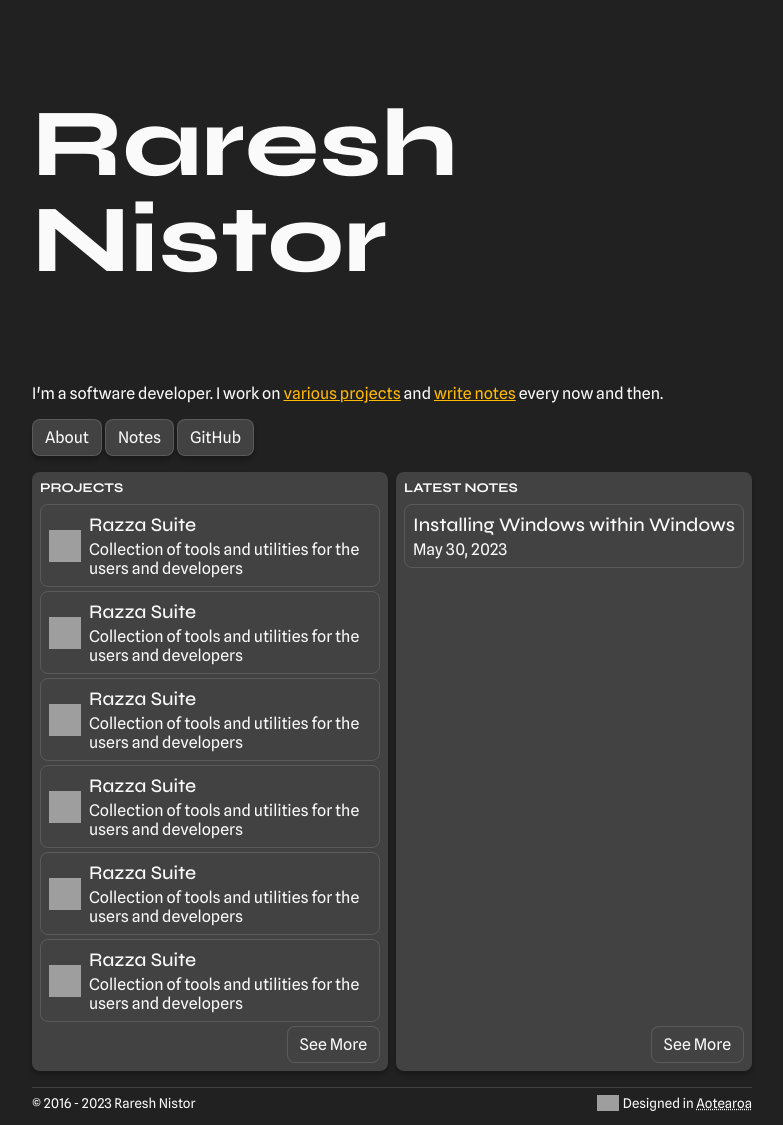
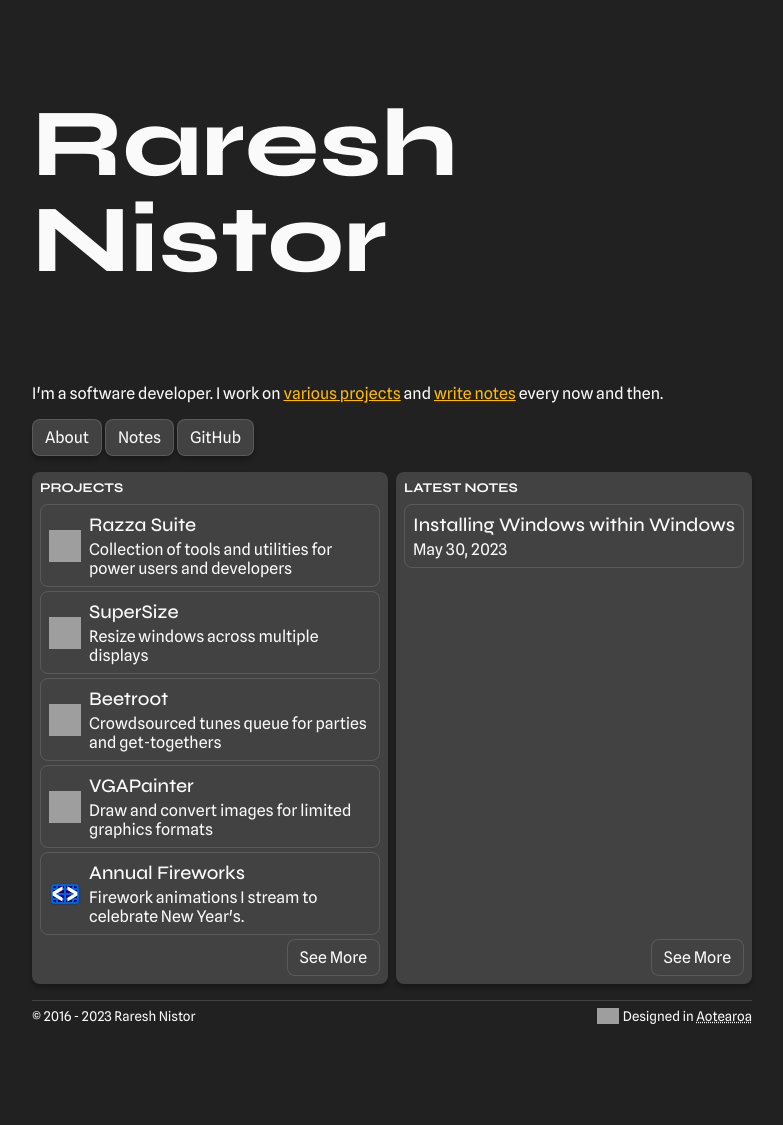
Before and after one commit to itisrazza/razza.io, a Jekyll site: the page built from index.md, in a window 1280 px wide. Shown: the whole page, without its empty margins (248-1031 px from the left). Built offline with Jekyll 4.4.1, drawn with Linux system fonts in a browser that asks for light colours; some web fonts are replaced; after the commit the page ends 1038 px from its top, so only the background shows below that; grey boxes are pictures that could not be loaded.

Commit message:
Implement project list

```diff
--- /dev/null
+++ b/_data/projects.yml
@@ -0,0 +1,112 @@
+- name: Razza Suite
+  description: Collection of tools and utilities for power users and developers
+  link: https://suite.razza.io/
+  icon: suite.svg
+
+- name: SuperSize
+  description: Resize windows across multiple displays
+  link: https://github.com/itisrazza/SuperSize
+  icon: supersize.svg
+
+- name: Beetroot
+  description: Crowdsourced tunes queue for parties and get-togethers
+  link: https://suite.razza.io/projects/beetroot/
+  icon: beetroot.svg
+
+- name: VGAPainter
+  description: Draw and convert images for limited graphics formats
+  link: https://itisrazza.github.io/VGAPainter
+  icon: vgapainter.svg
+
+- name: Annual Fireworks
+  description: Firework animations I stream to celebrate New Year's.
+  link: https://github.com/itisrazza/annual-fireworks
+
+- name: razza.io
+  description: My own personal website. Now powered by Jekyll.
+  link: https://github.com/itisrazza/razza.io
+
+- name: pybledom
+  description: Python library for controlling BLEDOM devices.
+  link: https://pypi.org/project/bledom/
+  icon: illumin8.svg
+  archived: true
+
+- name: BLEDOM Flutter Demo App
+  description: A small application for testing Bluetooth functionality in Flutter.
+  link: https://github.com/itisrazza/bledom-flutter-demo-app
+  icon: illumin8.svg
+  archived: true
+
+- name: Coronabot
+  description: Discord bot for course email, assignments and class time notifications.
+  link: https://github.com/itisrazza/coronabot
+  icon: coronabot.png
+  archived: true
+
+- name: Тетрис Рареша
+  description: A retro-looking Tetris clone to learn SDL.
+  link: https://github.com/itisrazza/tetris
+  archived: true
+
+- name: Homepage
+  description: A home page with useful links to my part of the internet.
+  link: https://github.com/itisrazza/homepage
+
+- name: Metlink GTFS Repo
+  description: Metlink's Transit Feed, with additional data.
+  link: https://github.com/itisrazza/metlink-gtfs
+  archived: true
+
+- name: LearnSQL
+  description: A browser-side database system for learning SQL.
+  link: https://itisrazza.github.io/LearnSQL
+  archived: true
+
+- name: Crawl Generator
+  description: A credits crawl image generator
+  link: https://github.com/itisrazza/CrawlGen/releases/tag/the-only-one
+  archived: true
+
+- name: CASIO Pong
+  description: A port of Pong to the CASIO fx-9860G graphing calculators.
+  link: https://github.com/itisrazza/casio-pong
+  archived: true
+
+- name: Conic Sections
+  description: A quick conic section plotter for absolutely no reason.
+  link: https://itisrazza.github.io/conic-sections/
+  archived: true
+
+- name: TCP Listener
+  description: A simple TCP listener that blurts out whatever it reads.
+  link: https://www.npmjs.com/package/tcp-listener
+  archived: true
+
+- name: Notify.js
+  description: Notification that appears inside the webpage.
+  link: http://itisrazza.github.io/notify.js/
+  archived: true
+
+- name: Slidey
+  description: A simple slideshow solution written in pure JavaScript and CSS.
+  link: https://slidey.js.org
+  archived: true
+
+- name: Words on Digital Paper (Engine)
+  description: Blog platform for a high school assignment (2TCD).
+  link: https://github.com/itisrazza/wodp-engine
+  archived: true
+  icon: wodp_main.png
+
+- name: BetaMuseum
+  description: A museum with old software relics (1TCD).
+  link: https://itisrazza.github.io/betamuseum-og/
+  archived: true
+  icon: betamuseum.jpg
+
+- name: Camera Dump
+  description: Batch script resident on the camera SD card to quickly dump images.
+  link: https://github.com/itisrazza/cameradump
+  archived: true
+  icon: cameradumper.ico
--- a/_layouts/home.html
+++ b/_layouts/home.html
@@ -21,53 +21,25 @@ layout: default
     <section id="projects" class="biglist">
         <h1 class="biglist-heading">Projects</h1>
         <div class="biglist-content">
-            <a href="#" class="biglist-item">
-                <img src="{{ 'assets/logos/projects/suite.svg' | relative_url }}" alt="" width="32" height="32">
-                <span class="biglist-item-main">
-                    <span class="title">Razza Suite</span>
-                    <span class="description">Collection of tools and utilities for the users and developers</span>
-                </span>
-            </a>
-            <a href="#" class="biglist-item">
-                <img src="{{ 'assets/logos/projects/suite.svg' | relative_url }}" alt="" width="32" height="32">
-                <span class="biglist-item-main">
-                    <span class="title">Razza Suite</span>
-                    <span class="description">Collection of tools and utilities for the users and developers</span>
-                </span>
-            </a>
-            <a href="#" class="biglist-item">
-                <img src="{{ 'assets/logos/projects/suite.svg' | relative_url }}" alt="" width="32" height="32">
-                <span class="biglist-item-main">
-                    <span class="title">Razza Suite</span>
-                    <span class="description">Collection of tools and utilities for the users and developers</span>
-                </span>
-            </a>
-            <a href="#" class="biglist-item">
-                <img src="{{ 'assets/logos/projects/suite.svg' | relative_url }}" alt="" width="32" height="32">
-                <span class="biglist-item-main">
-                    <span class="title">Razza Suite</span>
-                    <span class="description">Collection of tools and utilities for the users and developers</span>
-                </span>
-            </a>
-            <a href="#" class="biglist-item">
-                <img src="{{ 'assets/logos/projects/suite.svg' | relative_url }}" alt="" width="32" height="32">
-                <span class="biglist-item-main">
-                    <span class="title">Razza Suite</span>
-                    <span class="description">Collection of tools and utilities for the users and developers</span>
-                </span>
-            </a>
-            <a href="#" class="biglist-item">
-                <img src="{{ 'assets/logos/projects/suite.svg' | relative_url }}" alt="" width="32" height="32">
-                <span class="biglist-item-main">
-                    <span class="title">Razza Suite</span>
-                    <span class="description">Collection of tools and utilities for the users and developers</span>
-                </span>
-            </a>
+            {% assign projects = site.data.projects | slice: 0, 5 %}
+            {% for project in projects %}
+                {% assign icon = 'assets/logos/projects/undefined.svg' %}
+                {% if project.icon %}
+                    {% assign icon = 'assets/logos/projects/' | append: project.icon %}
+                {% endif %}
+
+                <a href="{{ project.link }}" class="biglist-item">
+                    <img src="{{ icon | relative_url }}" alt="" width="32" height="32">
+                    <span class="biglist-item-main">
+                        <span class="title">{{ project.name }}</span>
+                        <span class="description">{{ project.description }}</span>
+                    </span>
+                </a>
+            {% endfor %}
         </div>
 
-
         <div class="biglist-more">
-            <a href="/notes" class="button">See More</a>
+            <a href="/projects" class="button">See More</a>
         </div>
     </section>
     <section id="notes" class="biglist">
@@ -82,7 +54,7 @@ layout: default
         </div>
 
         <div class="biglist-more">
-            <a href="/projects" class="button">See More</a>
+            <a href="/notes" class="button">See More</a>
         </div>
     </section>
 </main>
--- a/_sass/razza/_biglist.scss
+++ b/_sass/razza/_biglist.scss
@@ -6,6 +6,13 @@
     padding: 8px;
     display: flex;
     flex-direction: column;
+
+    &.biglist-inset {
+        background: unset;
+        color: unset;
+        box-shadow: unset;
+        padding: unset;
+    }
 
     .biglist-heading {
         margin: unset;
@@ -30,18 +37,21 @@
             text-decoration: none;
             align-items: center;
             gap: 8px;
-            transition: box-shadow .1s, color .1s, background-color .1s;
+            // transition: box-shadow .1s, color .1s, background-color .1s;
+            transition: transform .2s, color .2s, background-color .2s;
 
             &:hover {
                 background: #fafafa;
                 color: #212121;
                 box-shadow: 0 6px 8px rgba(0, 0, 0, 0.25);
+                transform: scale(1.05);
             }
 
             &:active {
                 background: #e0e0e0;
                 color: #212121;
                 box-shadow: 0 2px 2px rgba(0, 0, 0, 0.25);
+                transform: translateY(0);
             }
 
             .biglist-item-main {
@@ -68,4 +78,19 @@
             box-shadow: none;
         }
     }
+
+    &.biglist-grid {
+        .biglist-content {
+            display: grid;
+            gap: 8px;
+
+            @media screen and (min-width: $md-break) {
+                grid-template-columns: repeat(2, minmax(0, 1fr));
+            }
+
+            @media screen and (min-width: $lg-break) {
+                grid-template-columns: repeat(3, minmax(0, 1fr));
+            }
+        }
+    }
 }
```
Also changed, not shown: projects.html (added, +53 -0 lines), assets/logos/projects/betamuseum.jpg (added), assets/logos/projects/cameradumper.ico (added), assets/logos/projects/coronabot.png (added), assets/logos/projects/illumin8.png (added), assets/logos/projects/illumin8.svg (added), assets/logos/projects/nextcloud_passwd.svg (added), assets/logos/projects/undefined.svg (added), assets/logos/projects/wodp_main.png (added), 1 other file.
